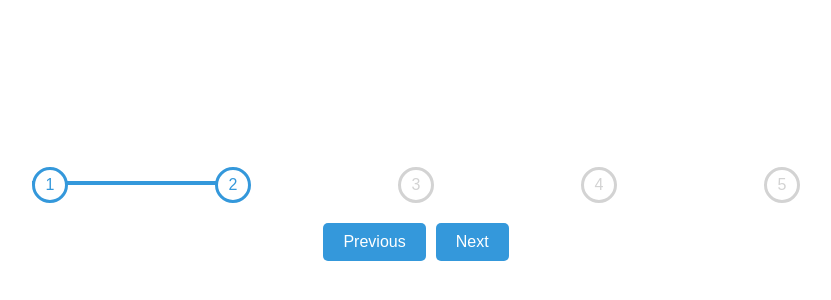
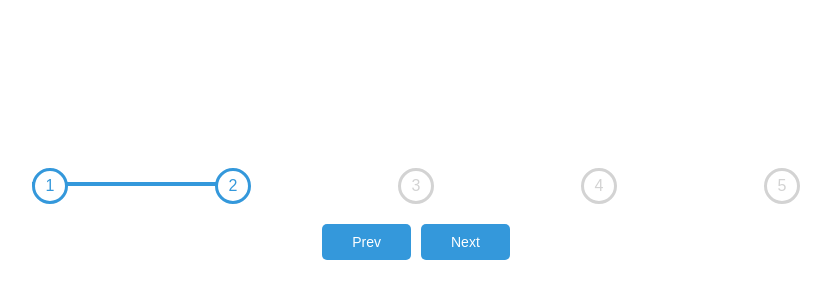
Before and after one commit to acciojob/progress-bar-Akshay1495, a website: page main.html in a window 1280 px wide. Shown: the part 186-486 px from the top of the page, without its empty margins (224-1055 px from the left). Drawn offline with Linux system fonts and the light colour scheme.

```diff
--- a/main.html
+++ b/main.html
@@ -13,11 +13,11 @@
         <div class="circle active" id="circle-1">1</div>
         <div class="circle" id="circle-2">2</div>
         <div class="circle" id="circle-3">3</div>
-        <div class="circle" id="circle-4">4</div>
+        <div class="circle" id="cihttps://www.svgrepo.com/show/345221/three-dots.svgrcle-4">4</div>
         <div class="circle" id="circle-5">5</div>
     </div>
     <div class="buttons">
-        <button id="prev" disabled>Previous</button>
+        <button id="prev" disabled>Prev</button>
         <button id="next">Next</button>
     </div>
 
--- a/styles.css
+++ b/styles.css
@@ -59,8 +59,8 @@
 }
 
 button {
-    padding: 10px 20px;
-    font-size: 16px;
+    padding: 10px 30px;
+    font-size: 14px;
     cursor: pointer;
     background-color: rgb(52,152,219);
     color: white;
```
